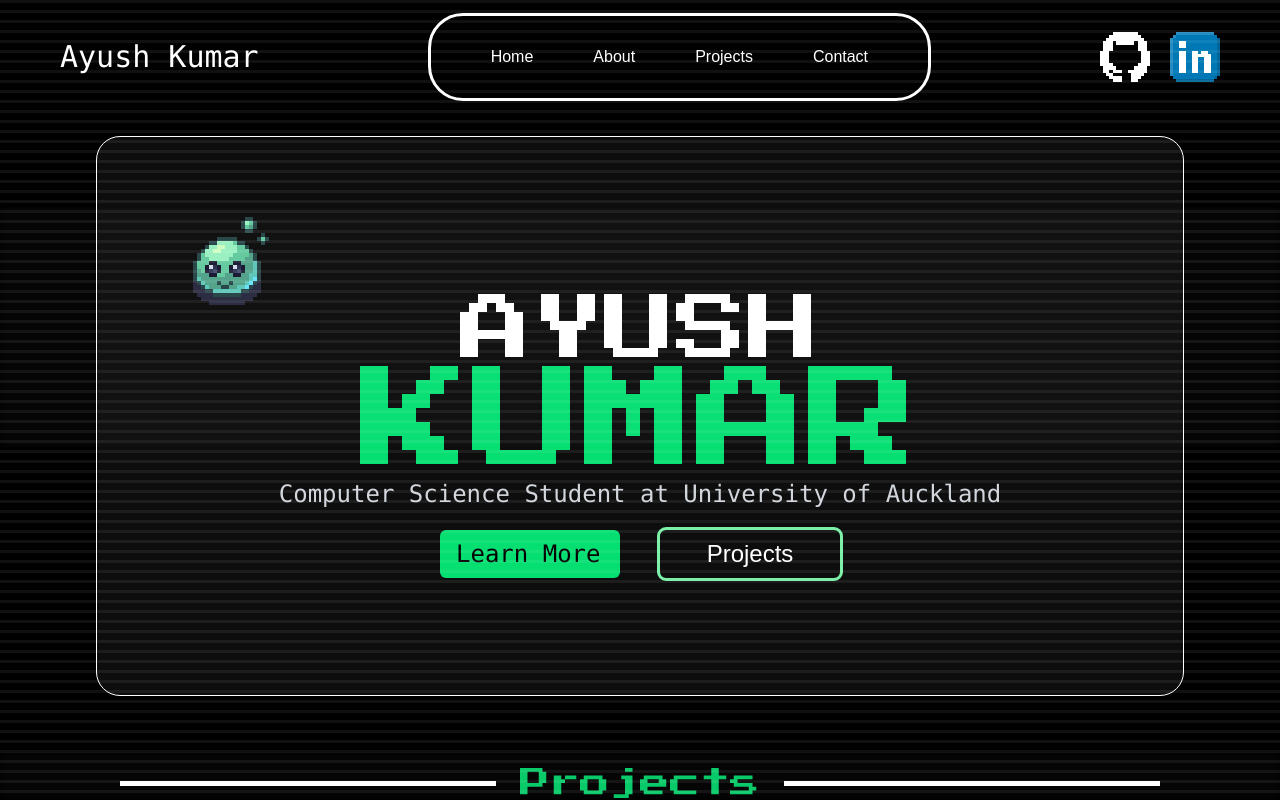
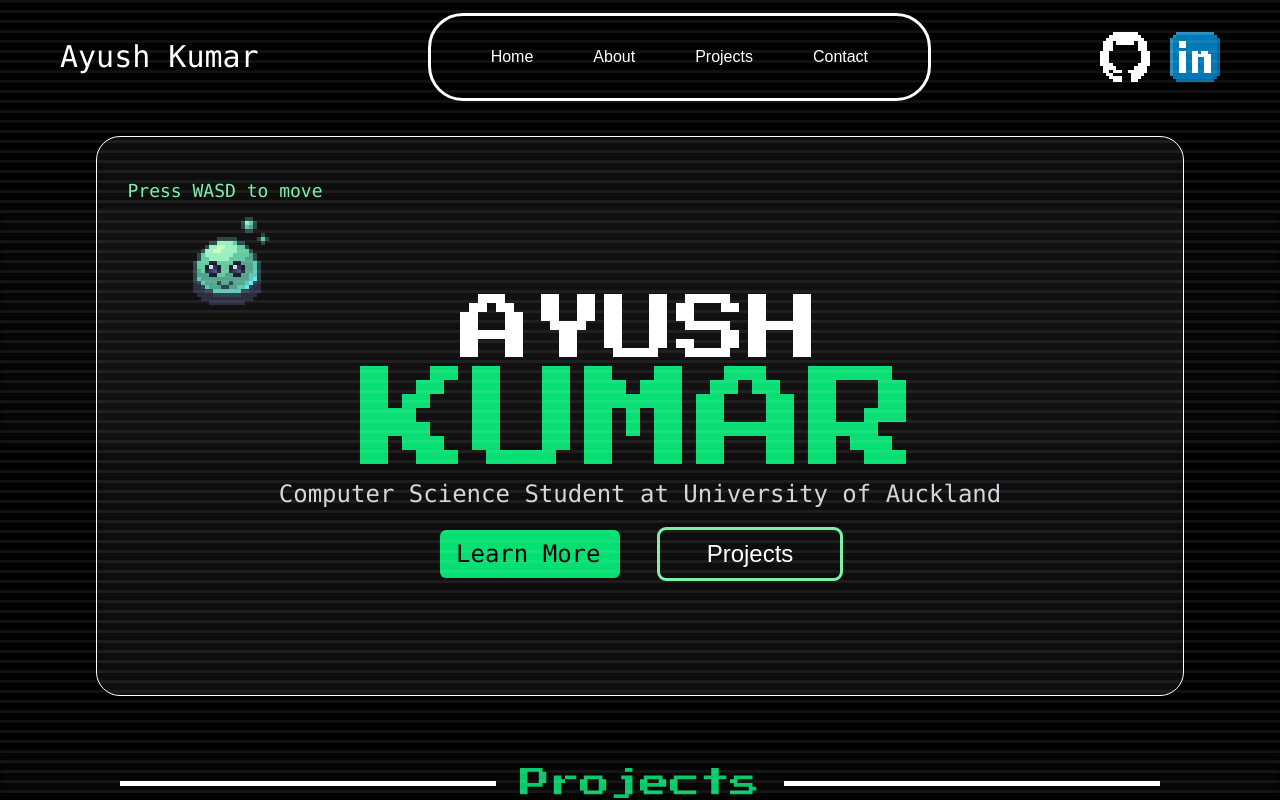
Before and after one commit to DeletedUser9/Personal-Website, a Next.js app: page / in a window 1280 px wide. Shown: the top 800 px of the page. Built offline with nearby package versions, Linux system fonts and the light colour scheme.

Commit message:
Sprite controls are now shown

```diff
--- a/app/components/Hero/Hero.tsx
+++ b/app/components/Hero/Hero.tsx
@@ -7,7 +7,7 @@ export default function Hero() {
 
   return (
     <section className="relative overflow-hidden mt-10 w-screen h-svh md:w-mvh lg:w-full flex justify-center md:px-15 rounded-3xl border bg-white/5 min-h-80 md:h-[70vh] md:min-h-105 md:max-h-180">
-      <Player classname="relative h-64 w-64 hidden lg:block" initialPos={{ x: 0, y: 0 }}/>
+      <Player classname="relative h-64 w-64 hidden lg:block font-mono text-lg py-10 px-5 text-green-300 text-center" initialPos={{ x: 0, y: 0 }}/>
       <HeroText />
     </section>
 
--- a/app/components/Hero/Player.tsx
+++ b/app/components/Hero/Player.tsx
@@ -21,6 +21,7 @@ export default function Player({
   initialPos = { x: 80, y: 180 },
 }: PlayerProps) {
   const [pos, setPos] = useState<Pos>(initialPos);
+  const [hint,showHint] = useState(true);
 
   const SPRITE_SIZE = 256;
   const SPEED = 350;
@@ -78,6 +79,9 @@ export default function Player({
   useEffect(() => {
     const onKeyDown = (e: KeyboardEvent) => {
       keysDown.current.add(e.code);
+      if (["KeyW", "KeyA", "KeyS", "KeyD"].includes(e.code)) {
+        showHint(false);
+  }
 
       if (["ArrowUp", "ArrowDown", "ArrowLeft", "ArrowRight", "Space"].includes(e.code)) {
         e.preventDefault();
@@ -155,6 +159,8 @@ export default function Player({
         imageRendering: "pixelated",
         willChange: "transform",
       }}
-    />
+    >{hint &&
+      <span>Press WASD to move</span>
+    }</div>
   );
 }
```
